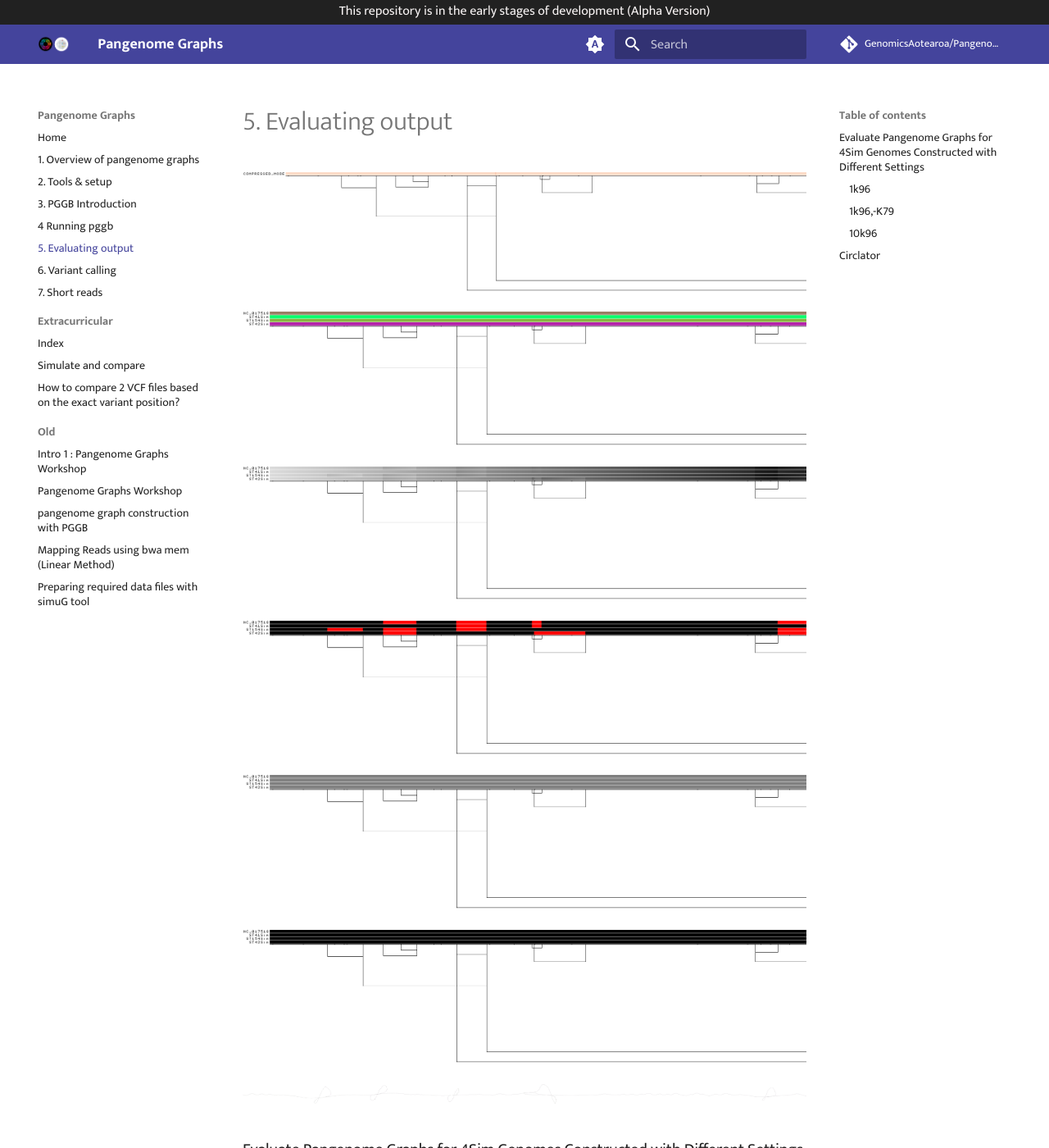
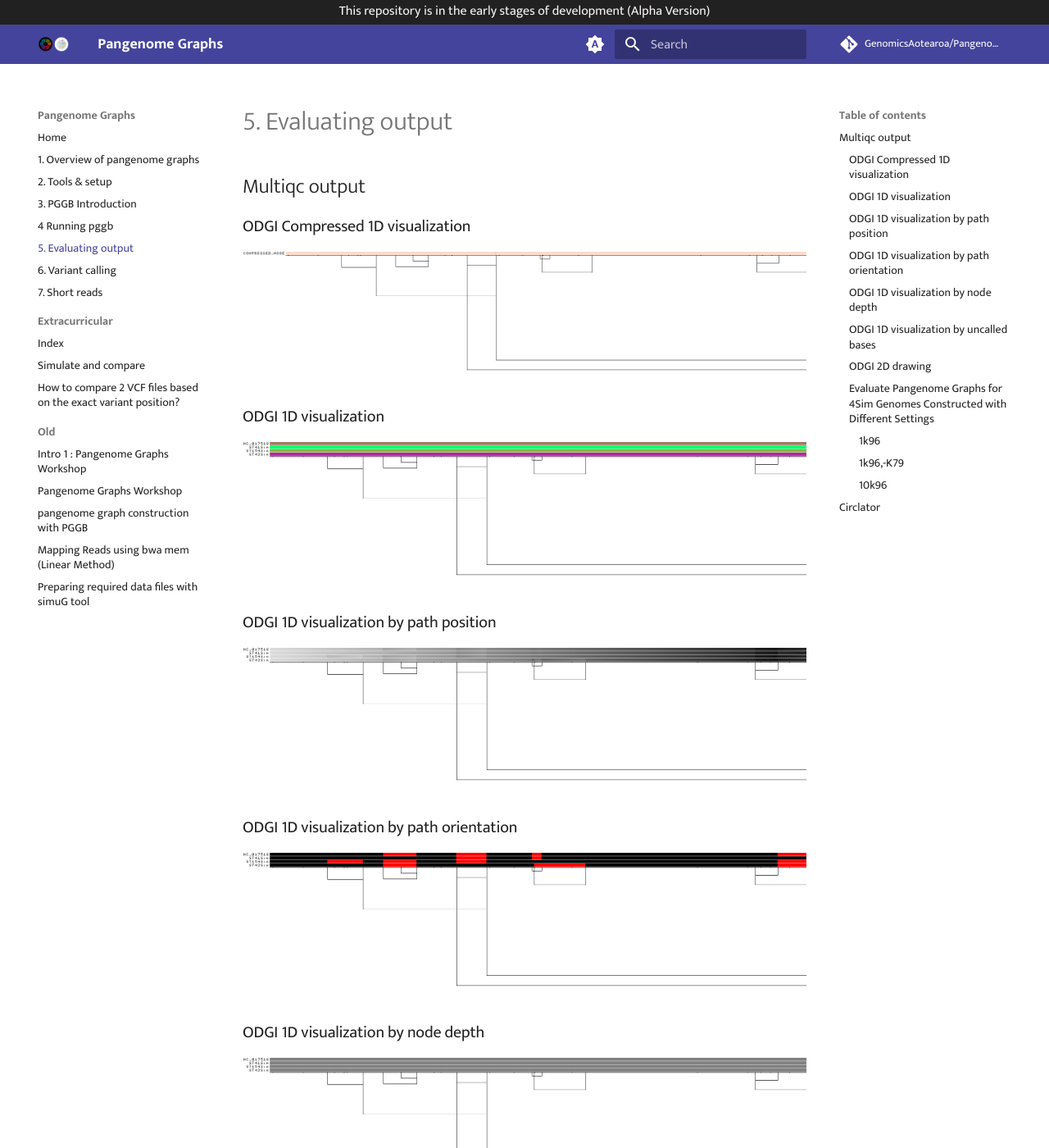
Before and after one commit to GenomicsAotearoa/Pangenome-Graphs-Workshop, an MkDocs documentation site: the page built from docs/5_Evaluating_pggb_output.md, in a window 1280 px wide and 1400 px high. Shown: the whole window at 82% size. Built offline with MkDocs 1.6.1 and Material for MkDocs 9.7.7, drawn with Linux system fonts in a browser that asks for light colours; comment, search, counter and statistics services are not loaded; some of the changed text lies outside the part shown.

Commit message:
Added headings per multiqc odgi plot.

```diff
--- a/docs/5_Evaluating_pggb_output.md
+++ b/docs/5_Evaluating_pggb_output.md
@@ -1,16 +1,32 @@
 # 5. Evaluating output
+
+## Multiqc output
+
+### ODGI Compressed 1D visualization
 
 ![ODGI Compressed 1D visualization](theme_figures/ODGI-Compressed-1D.png)
 
+### ODGI 1D visualization
+
 ![ODGI 1D visualization](theme_figures/ODGI-1D.png)
+
+### ODGI 1D visualization by path position
 
 ![ODGI 1D visualization by path position](theme_figures/ODGI-Path-Position-1D.png)
 
+### ODGI 1D visualization by path orientation
+
 ![ODGI 1D visualization by path orientation](theme_figures/ODGI-Path-Orientation-1D.png)
+
+### ODGI 1D visualization by node depth
 
 ![ODGI 1D visualization by node depth](theme_figures/ODGI-Node-Depth-1D.png)
 
+### ODGI 1D visualization by uncalled bases
+
 ![ODGI 1D visualization by uncalled bases](theme_figures/ODGI-Uncalled-1D.png)
+
+### ODGI 2D drawing
 
 ![ODGI 2D drawing](theme_figures/ODGI-2D.png)
 
```
